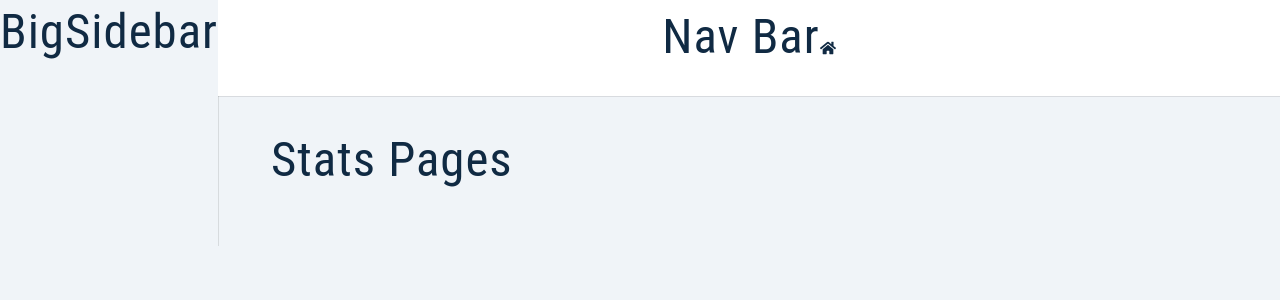
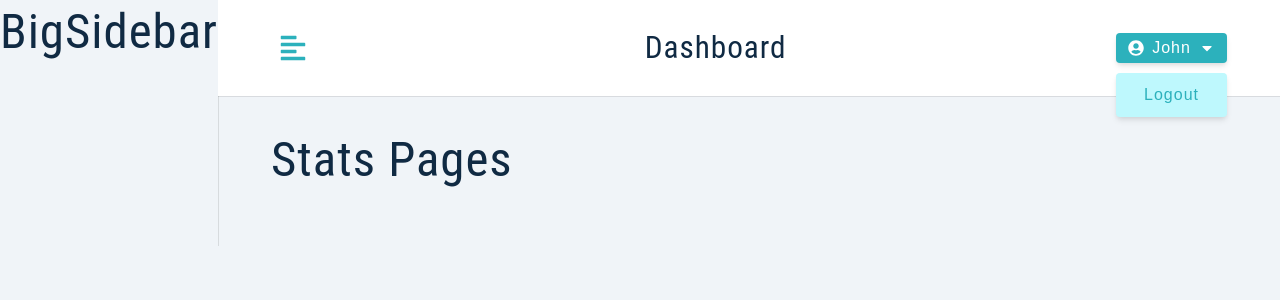
Before and after one commit to AnsariAbdullah/jobify, a React (Create React App) app in the folder client/: page / in a window 1280 px wide. Shown: the top 300 px of the page. Built offline with nearby package versions, Linux system fonts and the light colour scheme; sample sign-in values are in the browser's storage.

Commit message:
add navbar components

```diff
--- a/client/src/components/Navbar.js
+++ b/client/src/components/Navbar.js
@@ -1,12 +1,44 @@
 import Wrapper from "../assets/wrappers/Navbar";
-import { FaHome } from 'react-icons/fa';
-
+import { FaAlignLeft, FaUserCircle, FaCaretDown } from 'react-icons/fa';
+import { useAppContext } from '../context/appContext';
+import Logo from './Logo';
 
 const Navbar = () => {
 	return (
 		<Wrapper>
-			<h1>Nav bar</h1>
-			<FaHome />
+			<div className="nav-center">
+				<button
+					type="button"
+					className="toggle-btn"
+					onClick={() => console.log('toggle sidebar')}
+				>
+					<FaAlignLeft />
+				</button>
+				<div>
+					<Logo />
+					<h3 className="logo-text">Dashboard</h3>
+				</div>
+				<div className="btn-container">
+					<button
+						type="button"
+						className="btn"
+						onClick={() => console.log('show/hide dropdown')}
+					>
+						<FaUserCircle />
+						John
+						<FaCaretDown />
+					</button>
+					<div className="dropdown show-dropdown">
+						<button
+							type="button"
+							className="dropdown-btn"
+							onClick={() => console.log('logout user')}
+						>
+							logout
+						</button>
+					</div>
+				</div>
+			</div>
 		</Wrapper>
 	);
 }
```
